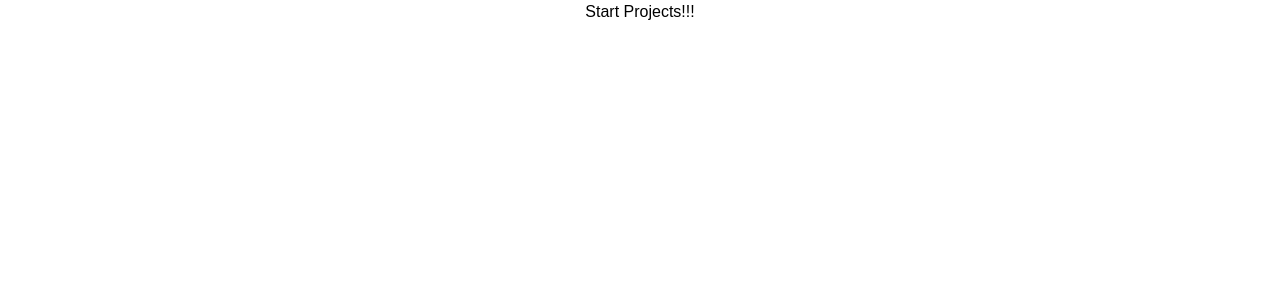
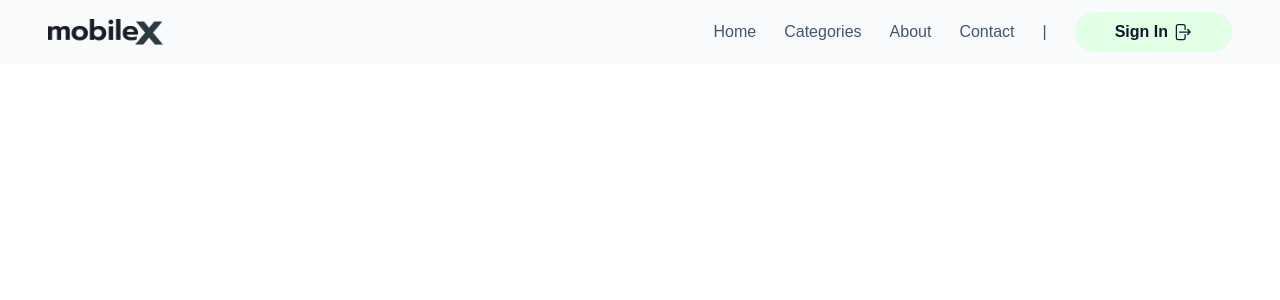
Before and after one commit to parvezahmedweb1/mobileX-client, a React (Create React App) app: page / in a window 1280 px wide. Shown: the top 300 px of the page. Built offline with nearby package versions, Linux system fonts and the light colour scheme.

Commit message:
added header section

```diff
--- a/package.json
+++ b/package.json
@@ -3,12 +3,16 @@
   "version": "0.1.0",
   "private": true,
   "dependencies": {
+    "@heroicons/react": "^2.0.13",
     "@testing-library/jest-dom": "^5.16.5",
     "@testing-library/react": "^13.4.0",
     "@testing-library/user-event": "^13.5.0",
     "aos": "^3.0.0-beta.6",
+    "flowbite": "^1.5.4",
+    "flowbite-react": "^0.3.5",
     "react": "^18.2.0",
     "react-dom": "^18.2.0",
+    "react-icons": "^4.6.0",
     "react-router-dom": "^6.4.3",
     "react-scripts": "5.0.1",
     "web-vitals": "^2.1.4"
--- a/src/App.js
+++ b/src/App.js
@@ -1,11 +1,9 @@
+import { RouterProvider } from "react-router-dom";
 import "./App.css";
+import router from "./Router/routes";
 
 function App() {
-  return (
-    <div className="App">
-      <h2>Start Projects!!!</h2>
-    </div>
-  );
+  return <RouterProvider router={router} />;
 }
 
 export default App;
--- /dev/null
+++ b/src/Pages/Others/NavMobile/NavMobile.jsx
@@ -0,0 +1,68 @@
+import { Bars3Icon, XMarkIcon } from "@heroicons/react/24/solid";
+import React, { useState } from "react";
+import {
+  FaFacebook,
+  FaGithub,
+  FaInstagram,
+  FaLinkedinIn,
+} from "react-icons/fa";
+import logo from "../../../assets/logo.webp";
+const NavMobile = () => {
+  const [isOpen, setIsOpen] = useState(false);
+  const menuItems = (
+    <>
+      <li className=" text-slate-50 delay-100">
+        <a href="/home">Home</a>
+      </li>
+      <li className=" text-slate-50 delay-100">
+        <a href="/categories">Categories</a>
+      </li>
+      <li className=" text-slate-50 delay-100">
+        <a href="/about">About</a>
+      </li>
+      <li className=" text-slate-50 delay-100">
+        <a href="/contact">Contact</a>
+      </li>
+    </>
+  );
+  return (
+    <>
+      {/* hamburger menu start */}
+      <div onClick={() => setIsOpen(!isOpen)} className="block lg:hidden z-10">
+        {isOpen ? (
+          <XMarkIcon className="h-6 w-6 text-gray-800 delay-100 cursor-pointer  " />
+        ) : (
+          <Bars3Icon className="h-6 w-6 text-gray-800 delay-100 cursor-pointer  " />
+        )}
+      </div>
+      {/* hamburger menu end */}
+      {/* nav start */}
+      <nav
+        onClick={() => setIsOpen(!isOpen)}
+        className={
+          isOpen
+            ? "absolute left-[0] top-0 w-full h-screen text-block container bg-nav py-4 bg-hLink bg-slate-500"
+            : "absolute left-[-100%]"
+        }
+      >
+        <img src={logo} alt="" width="115" />
+        <ul className="block text-center space-y-4 mt-10">
+          {menuItems}
+          <button className="bg-primary font-semibold px-10 rounded-full py-2 text-secondary hover:bg-secondary hover:text-white delay-100">
+            Sign In
+          </button>
+        </ul>
+        {/* social media */}
+        <div className="flex my-10 justify-around">
+          <FaFacebook className="text-gray-800 " size={25} />
+          <FaInstagram className="text-gray-800 " size={25} />
+          <FaGithub className="text-gray-800 " size={25} />
+          <FaLinkedinIn className="text-gray-800 " size={25} />
+        </div>
+      </nav>
+      {/* nav end */}
+    </>
+  );
+};
+
+export default NavMobile;
--- /dev/null
+++ b/src/Pages/Shared/Header/Header.jsx
@@ -0,0 +1,53 @@
+import { ArrowRightOnRectangleIcon } from "@heroicons/react/24/solid";
+import { Link } from "react-router-dom";
+import logo from "../../../assets/logo.webp";
+import NavMobile from "../../Others/NavMobile/NavMobile";
+const Header = () => {
+  const menuItems = (
+    <>
+      <li className=" text-slate-600 hover:text-secondary delay-100">
+        <Link to="/home">Home</Link>
+      </li>
+      <li className=" text-slate-600 hover:text-secondary delay-100">
+        <Link to="/categories">Categories</Link>
+      </li>
+      <li className=" text-slate-600 hover:text-secondary delay-100">
+        <Link to="/about">About</Link>
+      </li>
+      <li className=" text-slate-600 hover:text-secondary delay-100">
+        <Link to="/contact">Contact</Link>
+      </li>
+    </>
+  );
+  return (
+    <header className="h-16 flex fixed top-0 w-full items-center bg-slate-50">
+      <div className="container mx-auto">
+        <div className="flex justify-between items-center z-20">
+          <Link to="/">
+            <img src={logo} alt="" width="115" />
+          </Link>
+          {/* nav start */}
+          <nav>
+            <ul className="hidden lg:flex items-center space-x-7">
+              {menuItems}
+              <span className="text-slate-600">|</span>
+              <Link to="/login">
+                <button className="bg-primary flex items-center font-semibold px-10 rounded-full py-2 text-secondary hover:bg-secondary hover:text-white delay-100">
+                  Sign In{" "}
+                  <span>
+                    <ArrowRightOnRectangleIcon className="w-5 h-5 ml-1" />
+                  </span>
+                </button>
+              </Link>
+            </ul>
+          </nav>
+          {/* nav end */}
+          {/* nav mobile */}
+          <NavMobile />
+        </div>
+      </div>
+    </header>
+  );
+};
+
+export default Header;
--- /dev/null
+++ b/src/Router/routes.js
@@ -0,0 +1,10 @@
+import { createBrowserRouter } from "react-router-dom";
+import Header from "../Pages/Shared/Header/Header";
+
+const router = createBrowserRouter([
+  {
+    path: "/",
+    element: <Header />,
+  },
+]);
+export default router;
```
Also changed, not shown: src/assets/logo.webp (added), 1 other file (tests, documents, lock files or other folders).
